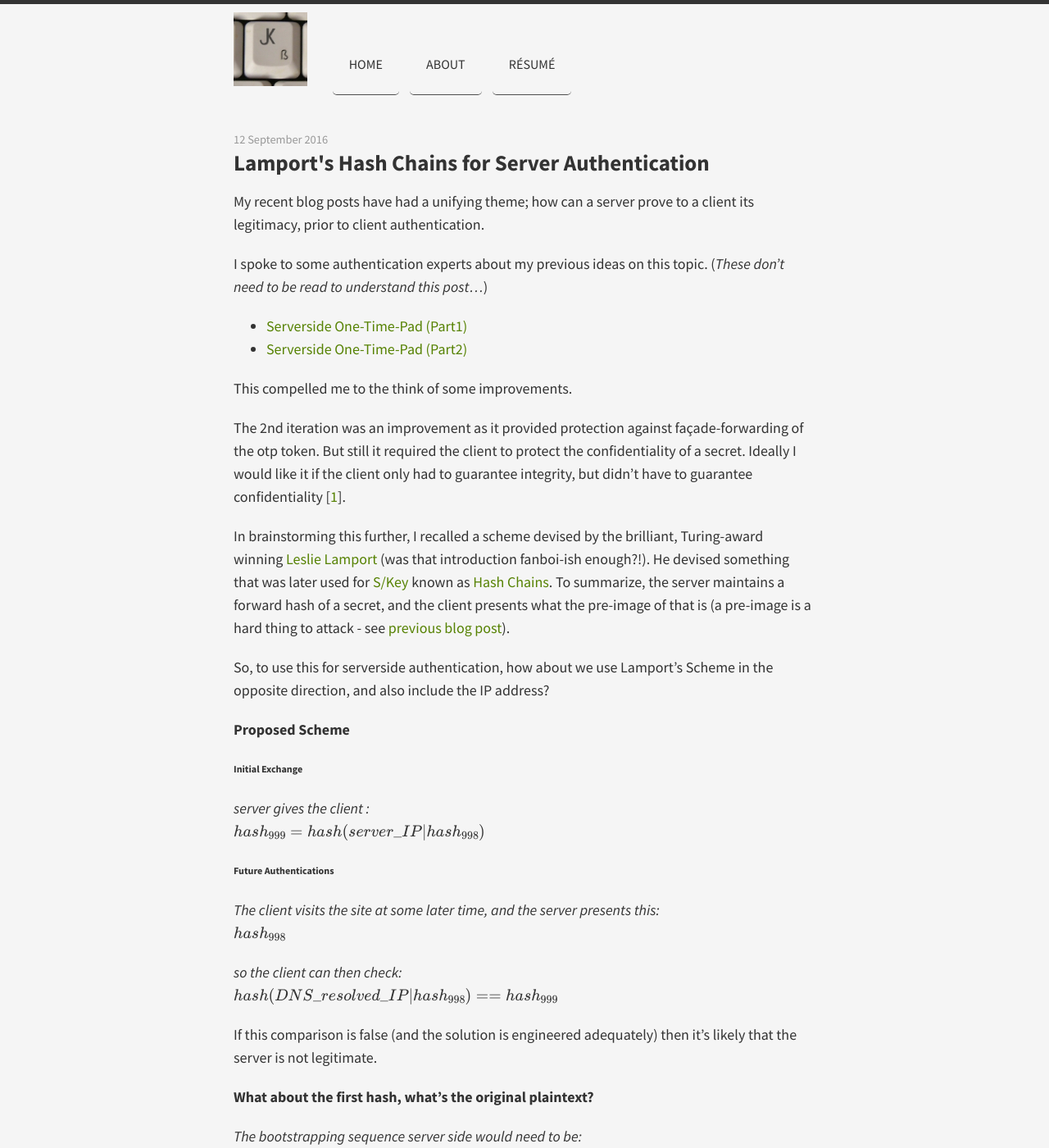
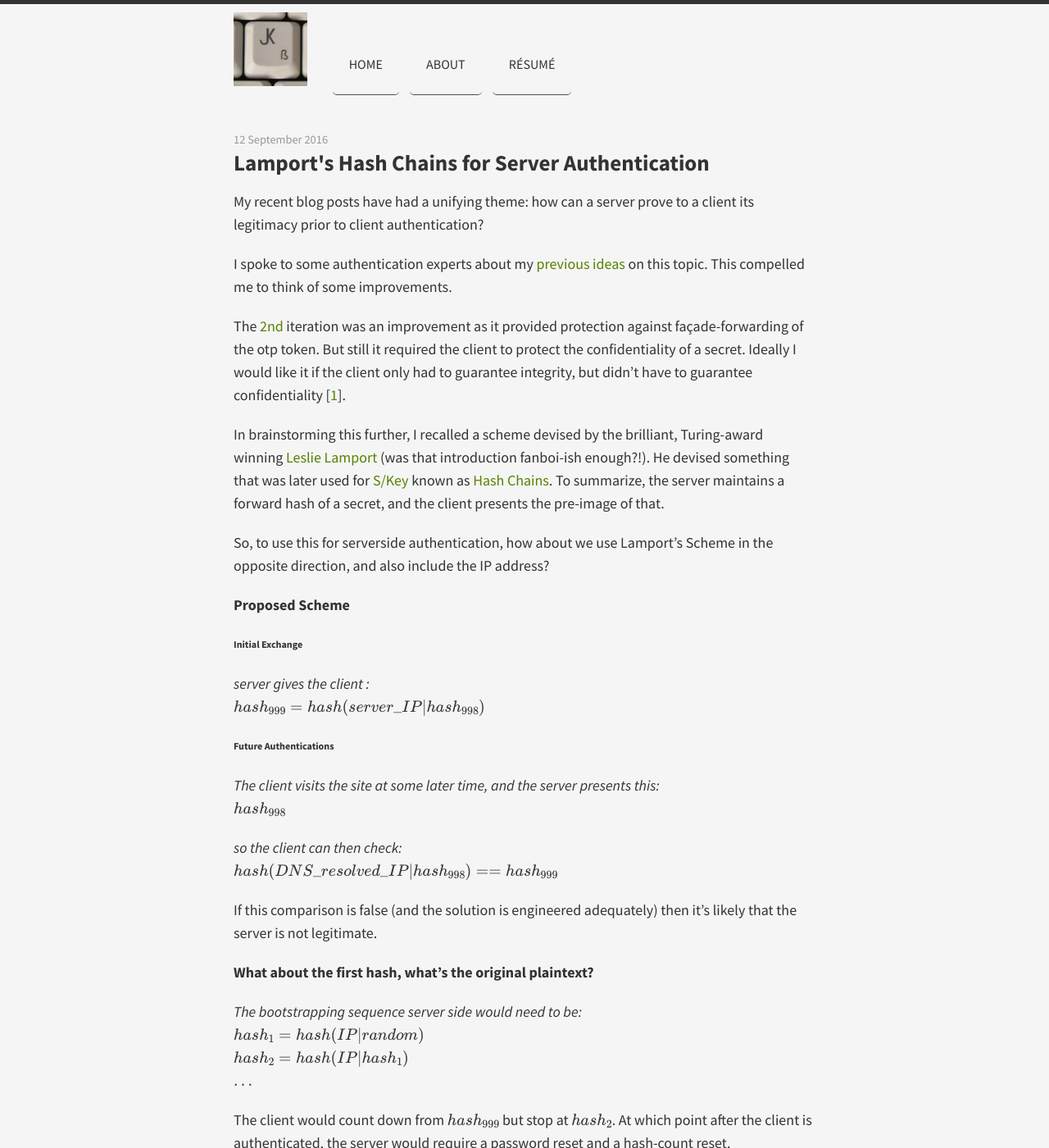
Before and after one commit to joekir/joekir.github.io, a Jekyll site: the page built from _posts/2016-09-12-server-authentication-with-lamports-scheme.md, in a window 1280 px wide and 1400 px high. Shown: the whole window at 82% size. Built offline with Jekyll 4.4.1, drawn with Linux system fonts in a browser that asks for light colours; nearby versions of some CDN libraries; formulas are drawn with MathJax 3; some of the changed text lies outside the part shown.

Commit message:
updates to some typos and phrasing

```diff
--- a/_posts/2016-09-12-server-authentication-with-lamports-scheme.md
+++ b/_posts/2016-09-12-server-authentication-with-lamports-scheme.md
@@ -8,18 +8,14 @@ categories:
 - authentication
 - identity
 ---
-My recent blog posts have had a unifying theme; how can a server prove to a client its legitimacy, prior to client authentication.
+My recent blog posts have had a unifying theme: how can a server prove to a client its legitimacy prior to client authentication?
 
-I spoke to some authentication experts about my previous ideas on this topic. (*These don't need to be read to understand this post...*)
+I spoke to some authentication experts about my [previous](/2016/08/02/serverside-otp-part1/) [ideas](/2016/08/05/serverside-otp-part2/) on this topic.
+This compelled me to think of some improvements.
 
-* [Serverside One-Time-Pad (Part1)](/2016/08/02/serverside-otp-part1/)
-* [Serverside One-Time-Pad (Part2)](/2016/08/05/serverside-otp-part2/)
+The [2nd](/2016/08/05/serverside-otp-part2/) iteration was an improvement as it provided protection against façade-forwarding of the otp token. But still it required the client to protect the confidentiality of a secret. Ideally I would like it if the client only had to guarantee integrity, but didn't have to guarantee confidentiality [[1](https://en.wikipedia.org/wiki/Information_security#Key_concepts)].
 
-This compelled me to the think of some improvements.
-
-The 2nd iteration was an improvement as it provided protection against façade-forwarding of the otp token. But still it required the client to protect the confidentiality of a secret. Ideally I would like it if the client only had to guarantee integrity, but didn't have to guarantee confidentiality [[1](https://en.wikipedia.org/wiki/Information_security#Key_concepts)].
-
-In brainstorming this further, I recalled a scheme devised by the brilliant, Turing-award winning [Leslie Lamport](https://en.wikipedia.org/wiki/Leslie_Lamport) (was that introduction fanboi-ish enough?!). He devised something that was later used for [S/Key](https://en.wikipedia.org/wiki/S/KEY) known as [Hash Chains](https://en.wikipedia.org/wiki/Hash_chain). To summarize, the server maintains a forward hash of a secret, and the client presents what the pre-image of that is (a pre-image is a hard thing to attack - see [previous blog post](/2016/05/05/humbled-by-md5/)).
+In brainstorming this further, I recalled a scheme devised by the brilliant, Turing-award winning [Leslie Lamport](https://en.wikipedia.org/wiki/Leslie_Lamport) (was that introduction fanboi-ish enough?!). He devised something that was later used for [S/Key](https://en.wikipedia.org/wiki/S/KEY) known as [Hash Chains](https://en.wikipedia.org/wiki/Hash_chain). To summarize, the server maintains a forward hash of a secret, and the client presents the pre-image of that.
 
 So, to use this for serverside authentication, how about we use Lamport's Scheme in the opposite direction, and also include the IP address?
 
@@ -50,13 +46,13 @@ The client would count down from $$hash_{999}$$ but stop at $$hash_{2}$$. At whi
 #### What is good about this?
 
 1. If malware on the client machine can exfiltrate $$hash_{999}$$, a pre-image attack on that to obtain
-$$IP|hash_{998}$$ is difficult (Even with poor choices like MD5, again see [previous post](/2016/05/05/humbled-by-md5/)). Therefore if the client can guarantee anti-tamper of the hash that it is storing, but not confidentiality, it will still be able to securely authenticate the server.
+$$IP|hash_{998}$$ is difficult (Even with poor choices like MD5 [[humbled-by-md5](/2016/05/05/humbled-by-md5/)]). Therefore if the client can guarantee anti-tamper of the hash that it is storing, but not confidentiality, it will still be able to securely authenticate the server.
 2. We can synchronize the time to reset the hash counter ( i.e. when it reaches 2) with a recommended password reset based on the permutation strength of the password stored. (*I've been meaning to blog about computing the time required to crack a password based on the permutation and length. Basically, assume as soon as the password is hashed, it will be breached, then estimate how long you have.*)
-3. It may look at first like binding the IP address into the hashing scheme is overly rigid. It is. But this could be loosened to an dedicated IP range. Which in IPv6 which would me much less likely to change over time.
+3. It may look at first like binding the IP address into the hashing scheme is overly rigid. It is. But this could be loosened to an dedicated IP range. Which in IPv6 which would be much less likely to change over time.
 
 #### Caveats
 
-* The initial client sign-up is not at all protected via this scheme. [HSTS](https://en.wikipedia.org/wiki/HTTP_Strict_Transport_Security) is a great mitigation for this, but only if the site is on the browser [preload list](https://hstspreload.appspot.com/) and only if the user doesn't bypass the warnings.
+* The initial client sign-up is not at all protected via this scheme. [HSTS](https://en.wikipedia.org/wiki/HTTP_Strict_Transport_Security) is a great mitigation for this, but only if the site is on the browser [preload list](https://hstspreload.appspot.com/).
 * In this design, it is assumed that malware, phishing and dns hijacking are easier to perform than hijacking a statically allocated IP range.
 
 *Again, questions + comments, contact via the links below.*
```
